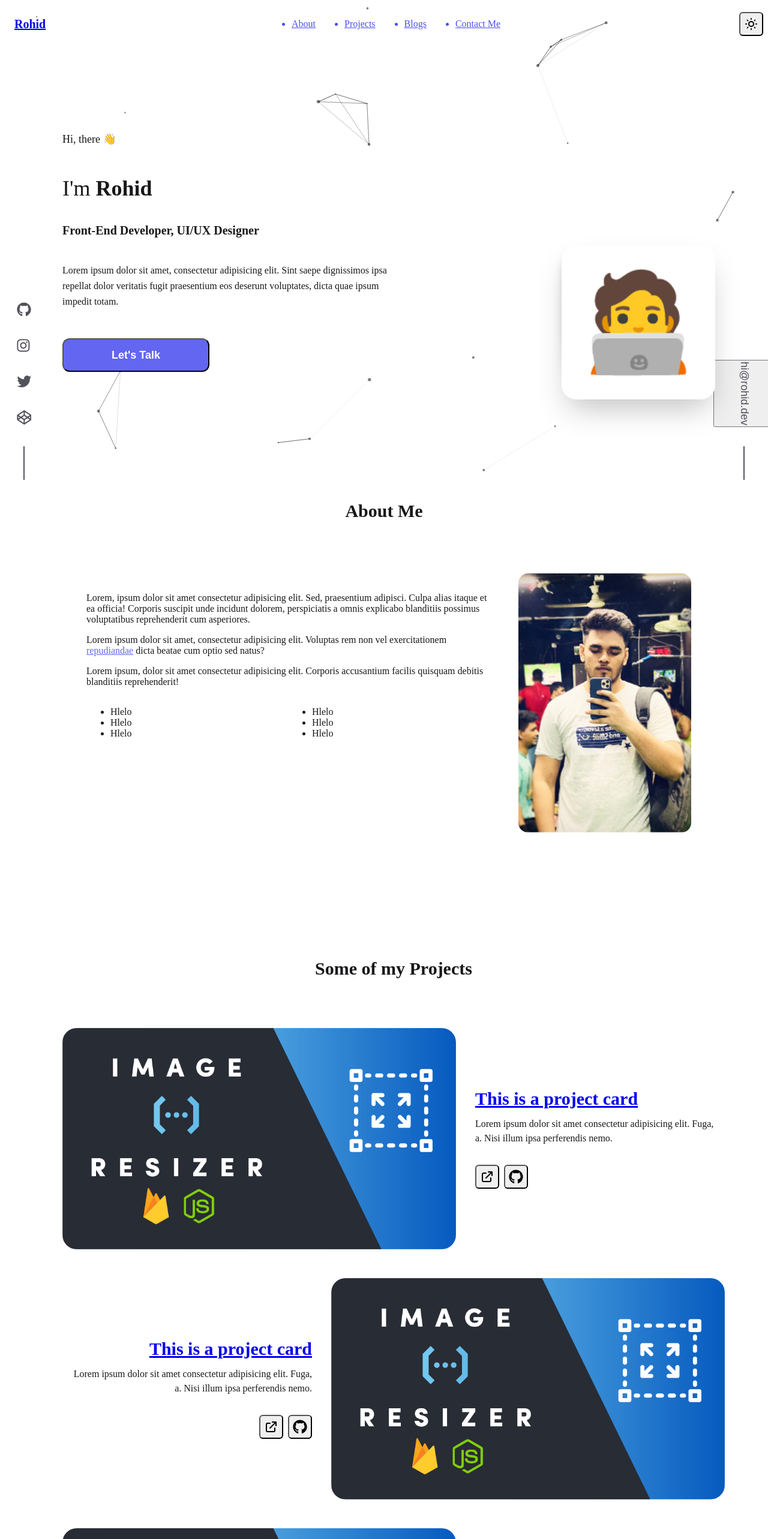
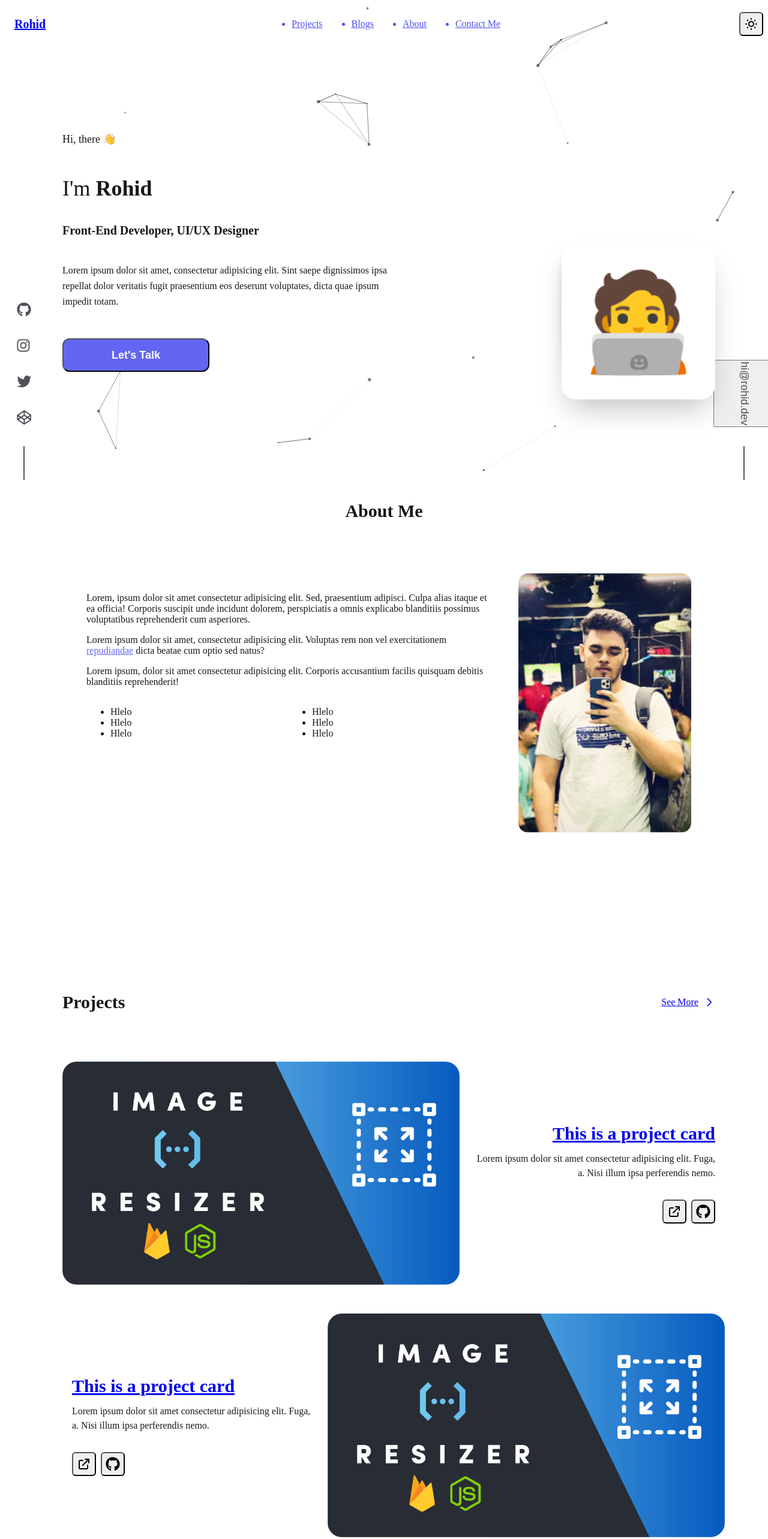
Before and after one commit to iam-rohid/portfolio-v1, a Next.js app: page / in a window 1280 px wide. Shown: the top 2566 px of the page at 60% size. Built offline with nearby package versions, Linux system fonts and the light colour scheme; no server answers; what @tailwindcss/typography would draw is missing.

Commit message:
Dedicated pages

```diff
--- a/components/BlogsSection.tsx
+++ b/components/BlogsSection.tsx
@@ -1,11 +1,21 @@
+import { ChevronRightIcon } from "@heroicons/react/outline";
 import React from "react";
+import Link from "next/link";
 import BlogCard from "./BlogCard";
 
 const BlogsSection = () => {
   return (
     <section className="container" id="blogs">
-      <h1 className="text-center text-3xl font-black">Blogs</h1>
-      <div className="grid grid-cols-1 lg:grid-cols-2 pt-14 gap-12">
+      <div className="flex flex-row justify-between items-center py-14">
+        <h1 className="text-center text-3xl font-black">Blogs</h1>
+        <Link href="/blogs" passHref>
+          <a className="h-10 px-4 hover:bg-opacity-10 dark:hover:bg-opacity-10 bg-gray-900 dark:bg-white bg-opacity-0 dark:bg-opacity-0 items-center justify-center flex flex-row rounded-lg gap-2">
+            <p className="whitespace-nowrap">See More</p>
+            <ChevronRightIcon className="w-5 h-5" />
+          </a>
+        </Link>
+      </div>
+      <div className="grid grid-cols-1 lg:grid-cols-2 gap-12">
         <BlogCard />
         <BlogCard />
         <BlogCard />
--- a/components/ContactSection.tsx
+++ b/components/ContactSection.tsx
@@ -3,31 +3,35 @@ import React from "react";
 const ContactSection = () => {
   return (
     <section id="contact" className="">
-      <div className="container">
-        <div>
-          <h3 className="text-center text-3xl font-black">Say hi 👋😃</h3>
+      <div className="container flex items-center flex-col">
+        <div className="py-14 text-center prose">
+          <h1>Say hi 👋😃</h1>
+          <p>
+            Lorem ipsum dolor sit amet consectetur adipisicing elit. Iure
+            dolorem nulla tempora dolores, veritatis excepturi!
+          </p>
         </div>
         <form
           onSubmit={(e) => {
             e.preventDefault();
           }}
-          className="w-full max-w-4xl mx-auto grid grid-cols-2 md:grid-cols-2 gap-8 pt-14"
+          className="w-full max-w-4xl mx-auto grid grid-cols-2 md:grid-cols-2 gap-8"
         >
-          <div className="col-span-2 md:col-span-1 rounded-xl bg-gray-100 dark:bg-gray-800 ring-2 ring-transparent ring-offset-2 ring-offset-white dark:ring-offset-gray-900 focus-within:ring-primary-500">
+          <div className="col-span-2 md:col-span-1 rounded-xl bg-gray-100 dark:bg-gray-800 bg-opacity-80 dark:bg-opacity-80 ring-2 ring-transparent ring-offset-2 ring-offset-white dark:ring-offset-gray-900 focus-within:ring-primary-500">
             <input
               placeholder="Your name"
               type="text"
               className="w-full h-14 bg-transparent outline-none border-none px-4"
             />
           </div>
-          <div className="col-span-2 md:col-span-1 rounded-xl bg-gray-100 dark:bg-gray-800 ring-2 ring-transparent ring-offset-2 ring-offset-white dark:ring-offset-gray-900 focus-within:ring-primary-500">
+          <div className="col-span-2 md:col-span-1 rounded-xl bg-gray-100 dark:bg-gray-800 bg-opacity-80 dark:bg-opacity-80 ring-2 ring-transparent ring-offset-2 ring-offset-white dark:ring-offset-gray-900 focus-within:ring-primary-500">
             <input
               type="email"
               placeholder="Email Address"
               className="w-full h-14 bg-transparent outline-none border-none px-4"
             />
           </div>
-          <div className="col-span-2 rounded-xl bg-gray-100 dark:bg-gray-800 ring-2 ring-transparent ring-offset-2 ring-offset-white dark:ring-offset-gray-900 focus-within:ring-primary-500">
+          <div className="col-span-2 rounded-xl bg-gray-100 dark:bg-gray-800 bg-opacity-80 dark:bg-opacity-80 ring-2 ring-transparent ring-offset-2 ring-offset-white dark:ring-offset-gray-900 focus-within:ring-primary-500">
             <textarea
               placeholder="Say hi 👋"
               className="w-full h-64 bg-transparent outline-none border-none p-4 resize-none"
--- a/components/NavBar.tsx
+++ b/components/NavBar.tsx
@@ -54,24 +54,24 @@ const NavBar = () => {
         >
           <ul className="flex flex-col md:flex-row h-full items-center justify-start w-full pt-20 md:pt-0">
             <NavMenuButton
-              name="About"
-              href="/#about"
-              isActive={router.asPath === "/#about"}
-            />
-            <NavMenuButton
               name="Projects"
-              href="/#projects"
-              isActive={router.asPath === "/#projects"}
+              href="/projects"
+              isActive={router.asPath === "/projects"}
             />
             <NavMenuButton
               name="Blogs"
-              href="/#blogs"
-              isActive={router.asPath === "/#blogs"}
+              href="/blogs"
+              isActive={router.asPath === "/blogs"}
+            />
+            <NavMenuButton
+              name="About"
+              href="/about"
+              isActive={router.asPath === "/about"}
             />
             <NavMenuButton
               name="Contact Me"
-              href="/#contact"
-              isActive={router.asPath === "/#contact"}
+              href="/contact"
+              isActive={router.asPath === "/contact"}
             />
           </ul>
         </div>
--- a/components/ProjectCard.tsx
+++ b/components/ProjectCard.tsx
@@ -3,15 +3,15 @@ import React from "react";
 import Link from "next/link";
 import IconButton from "./IconButton";
 
-const ProjectCard = (props: { isEven?: boolean }) => {
-  const { isEven } = props;
+const ProjectCard = (props: { isEven?: boolean; compact?: boolean }) => {
+  const { isEven, compact } = props;
   return (
-    <article className="group w-full rounded-3xl overflow-visible grid grid-cols-5 lg:gap-4 items-center">
+    <article className="group w-full rounded-3xl overflow-visible grid grid-cols-5  items-center">
       <Link href="#" passHref>
         <a
-          className={`col-span-5 lg:col-span-3 overflow-hidden rounded-2xl lg:rounded-3xl ${
+          className={`overflow-hidden rounded-2xl lg:rounded-3xl ${
             isEven ? "lg:order-2" : ""
-          }`}
+          } ${compact ? "col-span-5" : "col-span-5 lg:col-span-3"}`}
           style={{ aspectRatio: "16/9" }}
         >
           <img
@@ -23,9 +23,11 @@ const ProjectCard = (props: { isEven?: boolean }) => {
       </Link>
 
       <div
-        className={`col-span-5 lg:col-span-2 flex justify-center flex-col md:px-4 py-4 ${
-          isEven ? "lg:items-end lg:text-right" : "text-left items-start"
-        }`}
+        className={`flex justify-center flex-col md:px-4 py-4 ${
+          !isEven && !compact
+            ? "lg:items-end lg:text-right"
+            : "text-left items-start"
+        } ${compact ? "col-span-5" : "col-span-5 lg:col-span-2"}`}
       >
         <Link href="#" passHref>
           <a className="text-2xl lg:text-3xl font-bold">
--- a/components/ProjectsSection.tsx
+++ b/components/ProjectsSection.tsx
@@ -1,11 +1,21 @@
 import React from "react";
+import Link from "next/link";
 import ProjectCard from "./ProjectCard";
+import { ChevronRightIcon } from "@heroicons/react/outline";
 
 const ProjectsSection = () => {
   return (
     <section className="container" id="projects">
-      <h1 className="text-center text-3xl font-black">Some of my Projects</h1>
-      <div className="flex flex-col pt-14 gap-12">
+      <div className="flex flex-row justify-between items-center py-14">
+        <h1 className="text-center text-3xl font-black">Projects</h1>
+        <Link href="/projects" passHref>
+          <a className="h-10 px-4 hover:bg-opacity-10 dark:hover:bg-opacity-10 bg-gray-900 dark:bg-white bg-opacity-0 dark:bg-opacity-0 items-center justify-center flex flex-row rounded-lg gap-2">
+            <p className="whitespace-nowrap">See More</p>
+            <ChevronRightIcon className="w-5 h-5" />
+          </a>
+        </Link>
+      </div>
+      <div className="flex flex-col gap-12">
         <ProjectCard />
         <ProjectCard isEven />
         <ProjectCard />
--- /dev/null
+++ b/pages/about.tsx
@@ -0,0 +1,12 @@
+import React from "react";
+import AboutSection from "../components/AboutSection";
+
+const AboutPage = () => {
+  return (
+    <div className="py-16">
+      <AboutSection />
+    </div>
+  );
+};
+
+export default AboutPage;
--- /dev/null
+++ b/pages/blogs/index.tsx
@@ -0,0 +1,20 @@
+import React from "react";
+import BlogCard from "../../components/BlogCard";
+
+const BLogsPage = () => {
+  return (
+    <div className="container py-16">
+      <div className="grid grid-cols-1 lg:grid-cols-2 gap-12">
+        <BlogCard />
+        <BlogCard />
+        <BlogCard />
+        <BlogCard />
+        <BlogCard />
+        <BlogCard />
+        <BlogCard />
+      </div>
+    </div>
+  );
+};
+
+export default BLogsPage;
--- /dev/null
+++ b/pages/contact.tsx
@@ -0,0 +1,12 @@
+import React from "react";
+import ContactSection from "../components/ContactSection";
+
+const ContactPage = () => {
+  return (
+    <div className="py-16">
+      <ContactSection />
+    </div>
+  );
+};
+
+export default ContactPage;
--- /dev/null
+++ b/pages/projects/index.tsx
@@ -0,0 +1,19 @@
+import React from "react";
+import BlogCard from "../../components/BlogCard";
+import ProjectCard from "../../components/ProjectCard";
+
+const ProjectsPage = () => {
+  return (
+    <div className="container py-16">
+      <div className="grid grid-cols-1 lg:grid-cols-2 gap-12">
+        <ProjectCard compact />
+        <ProjectCard compact />
+        <ProjectCard compact />
+        <ProjectCard compact />
+        <ProjectCard compact />
+      </div>
+    </div>
+  );
+};
+
+export default ProjectsPage;
--- a/styles/index.scss
+++ b/styles/index.scss
@@ -25,7 +25,6 @@
 }
 html {
   scroll-padding: 3rem;
-  scroll-behavior: smooth;
 }
 .dark {
   color-scheme: dark;
```
